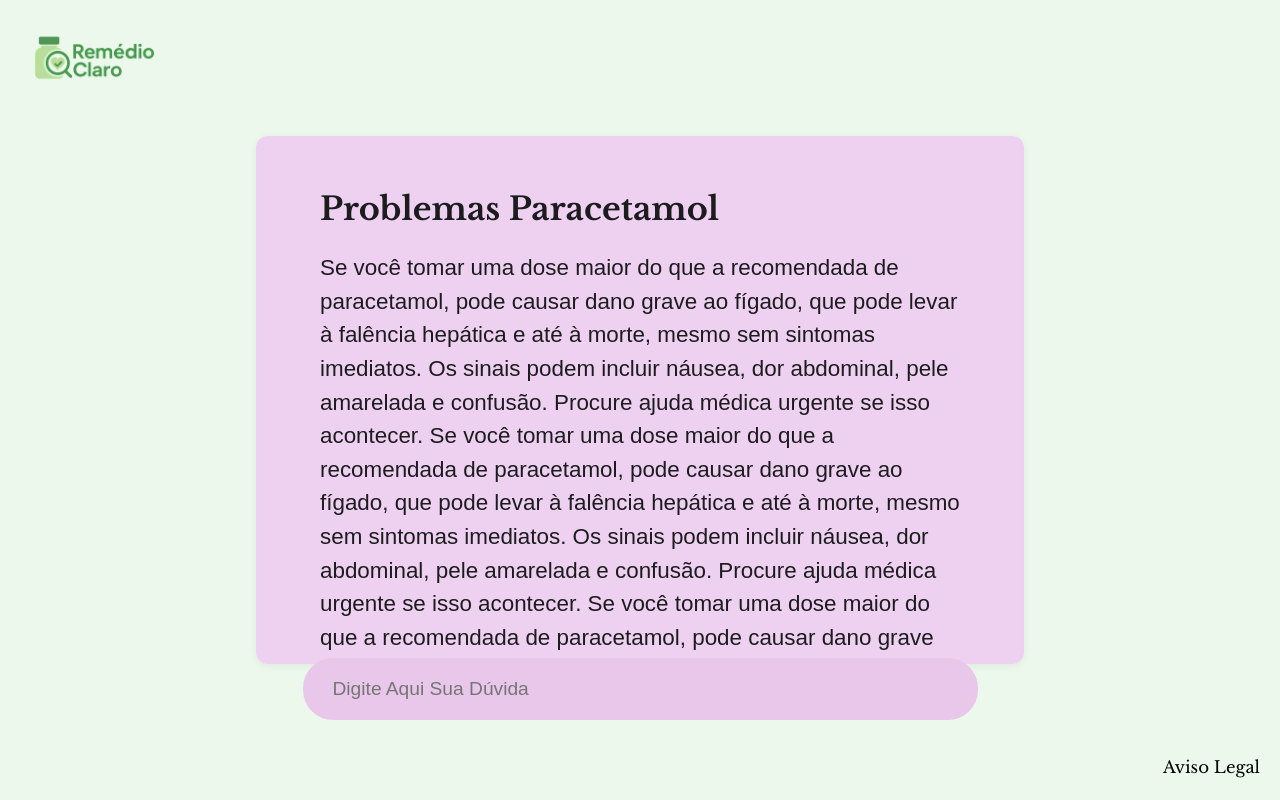
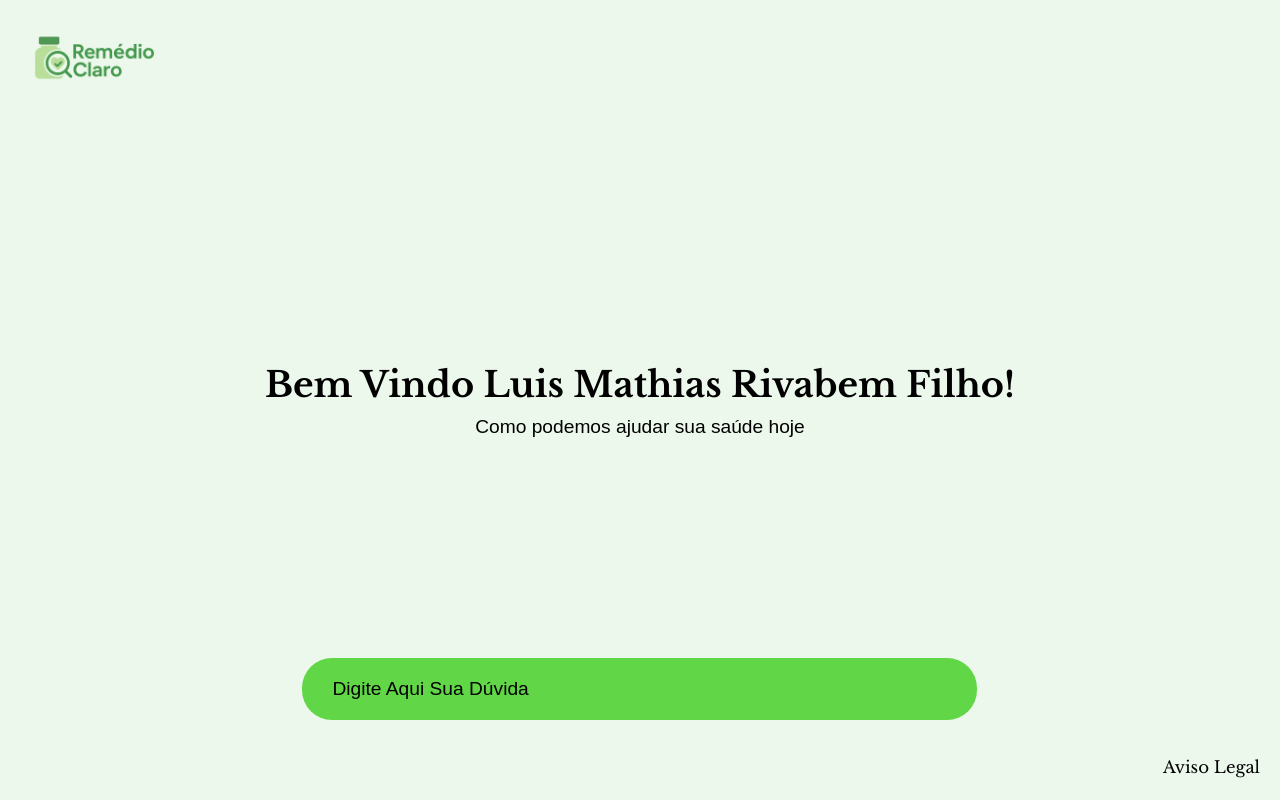
Before and after one commit to BBernardoC/exp-criativa-2025, a React (Vite) app in the folder exp-frontend/: page /search in a window 1280 px wide. Built offline with nearby package versions, Linux system fonts and the light colour scheme; some icons are missing.

Commit message:
feat: :lipstick: adiconado nome do usuário antes de fazer chamada de api de ia

```diff
--- a/exp-frontend/src/pages/Search.jsx
+++ b/exp-frontend/src/pages/Search.jsx
@@ -6,8 +6,11 @@ import AutoAwesomeIcon from '@mui/icons-material/AutoAwesome';
 
 function Search() {
   const [errorMessage, setErrorMessage] = useState("");
+  const [AIText, setAIText] = useState("");
+  const [username, setUsername] = useState("Luis Mathias Rivabem Filho"); //TODO: Pegar username do back
 
   const handleSearch = () => {
+    mockAIResponse();
     const query = document.querySelector('input[placeholder="Digite Aqui Sua Dúvida"]').value;
 
     if (!query) {
@@ -16,6 +19,10 @@ function Search() {
     }
 
     //TODO: Implementar a lógica do gepeto
+  }
+
+  const mockAIResponse = () => {
+    setAIText("Se você tomar uma dose maior do que a recomendada de paracetamol, pode causar dano grave ao fígado, que pode levar à falência hepática e até à morte, mesmo sem sintomas imediatos. Os sinais podem incluir náusea, dor abdominal, pele amarelada e confusão. Procure ajuda médica urgente se isso acontecer.Se você tomar uma dose maior do que a recomendada de paracetamol, pode causar dano grave ao fígado, que pode levar à falência hepática e até à morte, mesmo sem sintomas imediatos. Os sinais podem incluir náusea, dor abdominal, pele amarelada e confusão. Procure ajuda médica urgente se isso acontecer.Se você tomar uma dose maior do que a recomendada de paracetamol, pode causar dano grave ao fígado, que pode levar à falência hepática e até à morte, mesmo sem sintomas imediatos. Os sinais podem incluir náusea, dor abdominal, pele amarelada e confusão. Procure ajuda médica urgente se isso acontecer.")
   }
 
   return (
@@ -30,38 +37,31 @@ function Search() {
 
           <img src={logo} alt="Logo" className="logo" />
 
+      {AIText ? (
         <div className="card">
           <h1>
             {/* Colocar aqui o titulo retornado pelo gepeto */}
             Problemas Paracetamol</h1>
           <p>
-            {/* TODO: Colocar aqui a variavel de texto retornada pelo gepeto */}
-            Se você tomar uma dose maior do que a recomendada de paracetamol,
-            pode causar dano grave ao fígado, que pode levar à falência hepática
-            e até à morte, mesmo sem sintomas imediatos. Os sinais podem incluir
-            náusea, dor abdominal, pele amarelada e confusão. Procure ajuda
-            médica urgente se isso acontecer.
-            Se você tomar uma dose maior do que a recomendada de paracetamol,
-            pode causar dano grave ao fígado, que pode levar à falência hepática
-            e até à morte, mesmo sem sintomas imediatos. Os sinais podem incluir
-            náusea, dor abdominal, pele amarelada e confusão. Procure ajuda
-            médica urgente se isso acontecer.
-            Se você tomar uma dose maior do que a recomendada de paracetamol,
-            pode causar dano grave ao fígado, que pode levar à falência hepática
-            e até à morte, mesmo sem sintomas imediatos. Os sinais podem incluir
-            náusea, dor abdominal, pele amarelada e confusão. Procure ajuda
-            médica urgente se isso acontecer.
-            Se você tomar uma dose maior do que a recomendada de paracetamol,
-            pode causar dano grave ao fígado, que pode levar à falência hepática
-            e até à morte, mesmo sem sintomas imediatos. Os sinais podem incluir
-            náusea, dor abdominal, pele amarelada e confusão. Procure ajuda
-            médica urgente se isso acontecer.
-
+            {AIText}
           </p>
         </div>
+      ) : (
+        <div>
+        <h1 className="welcome-message">
+          Bem Vindo {username}!
+        </h1>
+        <h2 className="subtitle-text">Como podemos ajudar sua saúde hoje</h2>
+        </div>
+      )}
 
-        <div className="search-container">
-          <input type="text" placeholder="Digite Aqui Sua Dúvida" className="search-input" />
+
+        <div className="search-container"
+          style={{ backgroundColor: AIText ? "#e8c7eb" : "#61d747" }}
+          >
+          <input type="text" placeholder="Digite Aqui Sua Dúvida" className="search-input"
+          style={{ backgroundColor: AIText ? "#e8c7eb" : "#61d747" }}
+          />
           <AutoAwesomeIcon onClick={handleSearch} />
         </div>
 
--- a/exp-frontend/src/styles/search.css
+++ b/exp-frontend/src/styles/search.css
@@ -77,12 +77,15 @@ body {
 }
 
 .search-input {
-  background-color: #e8c7eb;
   color: black;
   border: none;
   outline: none;
   font-size: 1.2rem;
   width: 100%;
+}
+
+.search-input::placeholder {
+  color: black;
 }
 
 .footer-aviso {
@@ -95,3 +98,16 @@ body {
   color: #000;
   text-decoration: none;
 }
+
+.welcome-message {
+  font-family: "Libre Baskerville", serif;
+  color: #000;
+  font-size: 2.2rem;
+  text-align: center;
+}
+
+.subtitle-text {
+  font-size: 1.2rem;
+  font-weight: 400;
+  margin-top: -15px;
+}
```
